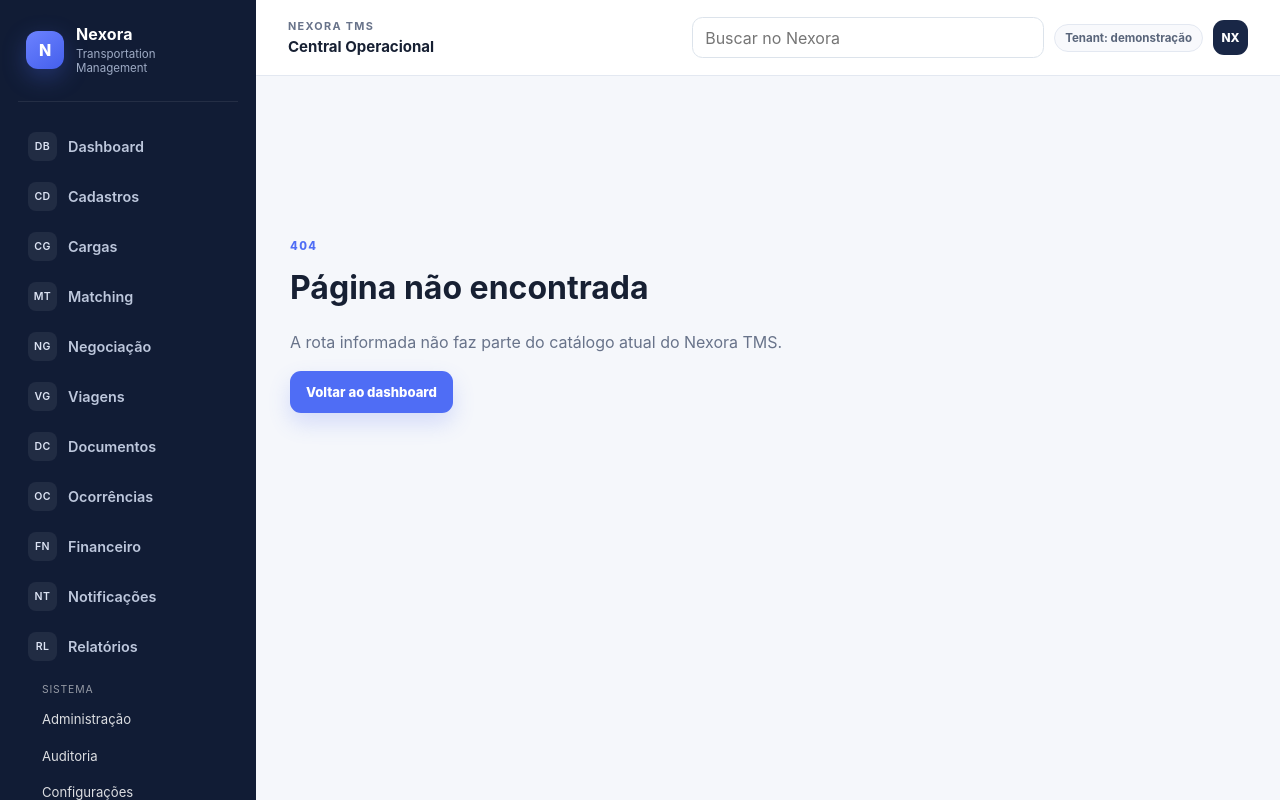
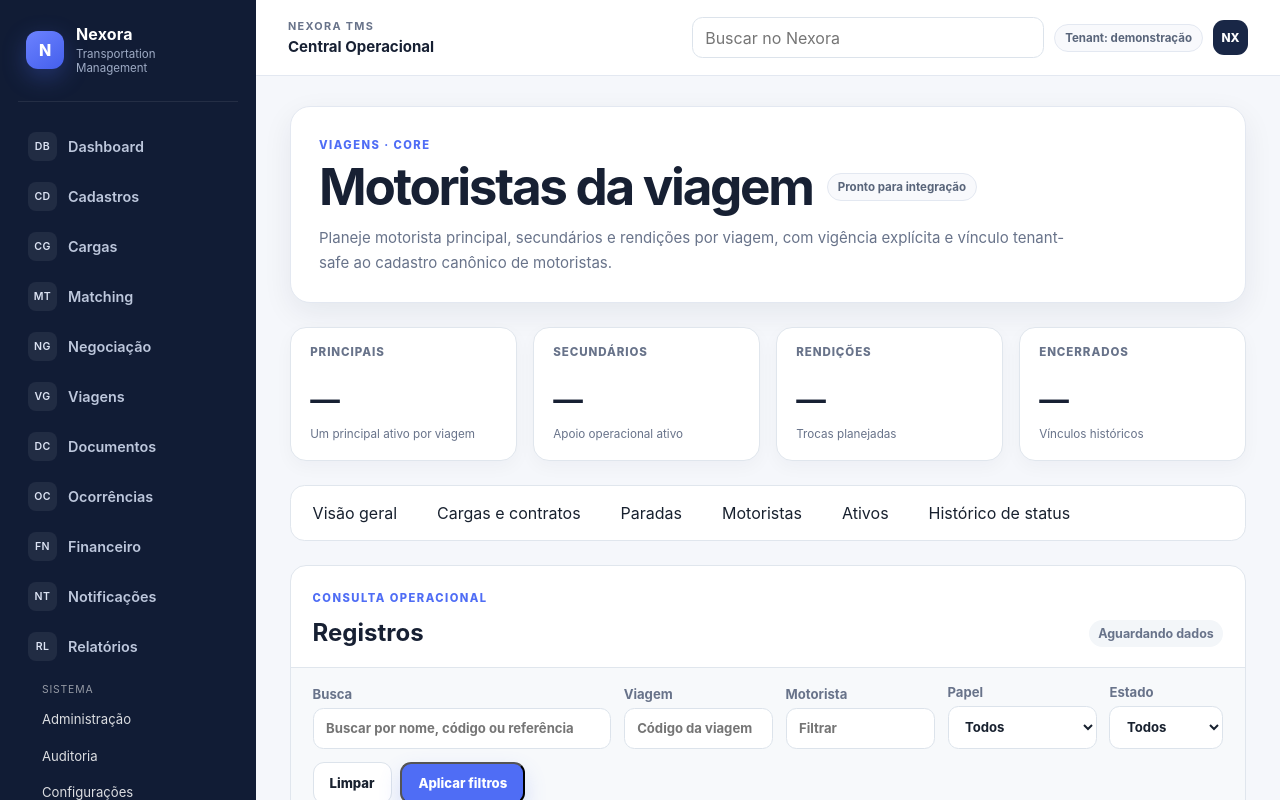
Before and after one commit to brunabarrichello/nexora-tms, a Next.js app in the folder apps/web/: page /viagens/motoristas in a window 1280 px wide. Before the commit this address had no page. Shown: the top 800 px of the page. Built offline with nearby package versions, Linux system fonts and the light colour scheme.

Commit message:
feat(web): add Wave 0022 trip drivers page

```diff
--- /dev/null
+++ b/apps/web/app/viagens/motoristas/page.tsx
@@ -0,0 +1,46 @@
+import { OperationalPage } from '../../_components/operational-page';
+
+export const metadata = { title: 'Motoristas da viagem' };
+
+export default function Page() {
+  return (
+    <OperationalPage
+      eyebrow="Viagens · Core"
+      title="Motoristas da viagem"
+      description="Planeje motorista principal, secundários e rendições por viagem, com vigência explícita e vínculo tenant-safe ao cadastro canônico de motoristas."
+      metrics={[
+        { label: 'Principais', helper: 'Um principal ativo por viagem' },
+        { label: 'Secundários', helper: 'Apoio operacional ativo' },
+        { label: 'Rendições', helper: 'Trocas planejadas' },
+        { label: 'Encerrados', helper: 'Vínculos históricos' },
+      ]}
+      filters={[
+        { label: 'Viagem', name: 'trip', placeholder: 'Código da viagem' },
+        { label: 'Motorista', name: 'driver' },
+        { label: 'Papel', name: 'role', options: ['Principal', 'Secundário', 'Rendição'] },
+        { label: 'Estado', name: 'state', options: ['Ativo', 'Encerrado'] },
+      ]}
+      columns={[
+        { key: 'trip', label: 'Viagem' },
+        { key: 'driver', label: 'Motorista' },
+        { key: 'role', label: 'Papel' },
+        { key: 'startsAt', label: 'Início' },
+        { key: 'endsAt', label: 'Fim' },
+        { key: 'state', label: 'Estado' },
+      ]}
+      tabs={[
+        { href: '/viagens', label: 'Visão geral' },
+        { href: '/viagens/cargas', label: 'Cargas e contratos' },
+        { href: '/viagens/paradas', label: 'Paradas' },
+        { href: '/viagens/motoristas', label: 'Motoristas' },
+        { href: '/viagens/ativos', label: 'Ativos' },
+        { href: '/viagens/status', label: 'Histórico de status' },
+      ]}
+      integrationNotes={[
+        'Fonte canônica: trip_drivers; drivers permanece o root de cadastro.',
+        'O Core impede mais de um motorista principal ativo na mesma viagem.',
+        'Trocas durante execução serão enriquecidas por eventos operacionais na Wave 0023.',
+      ]}
+    />
+  );
+}
```
